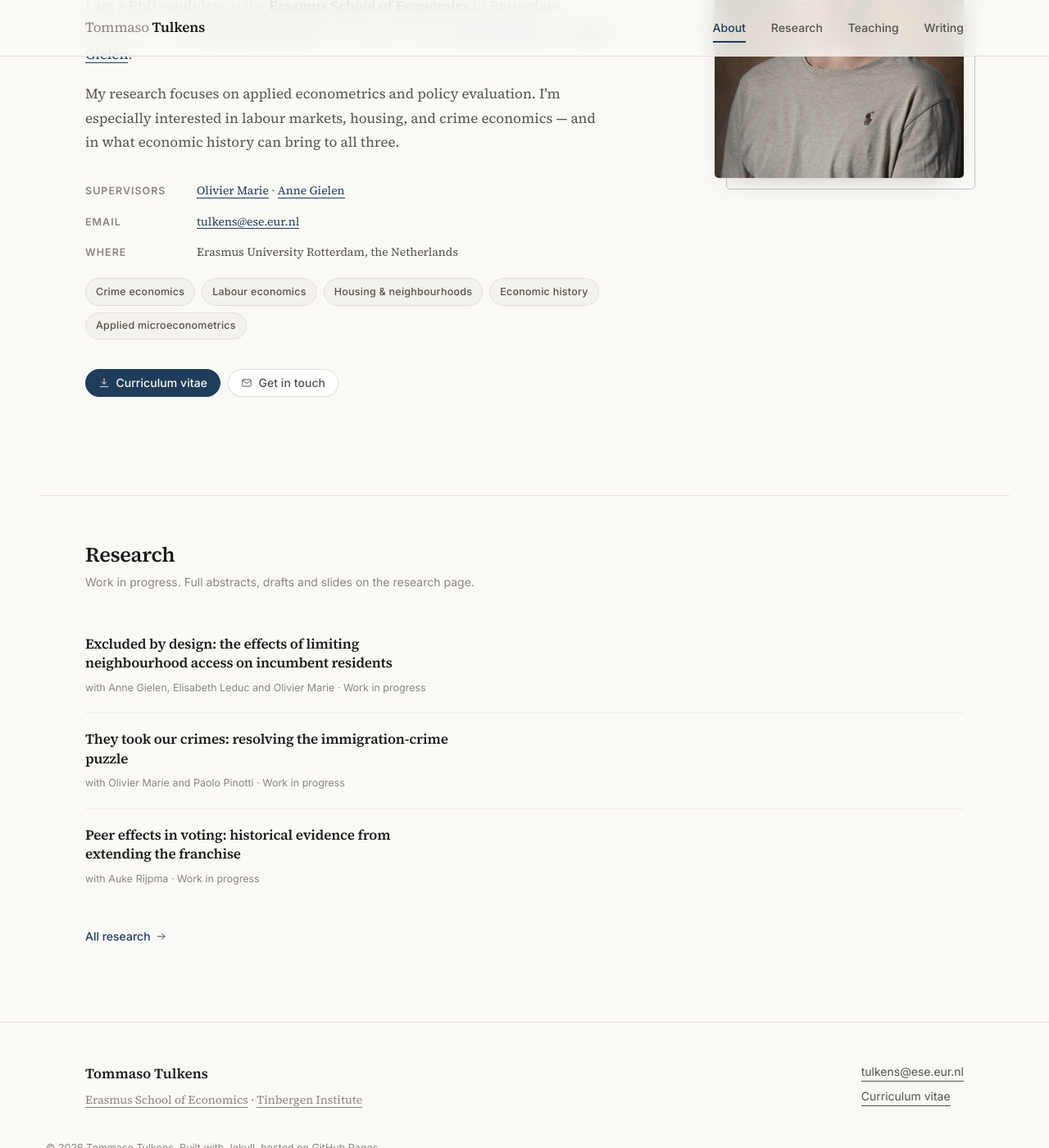
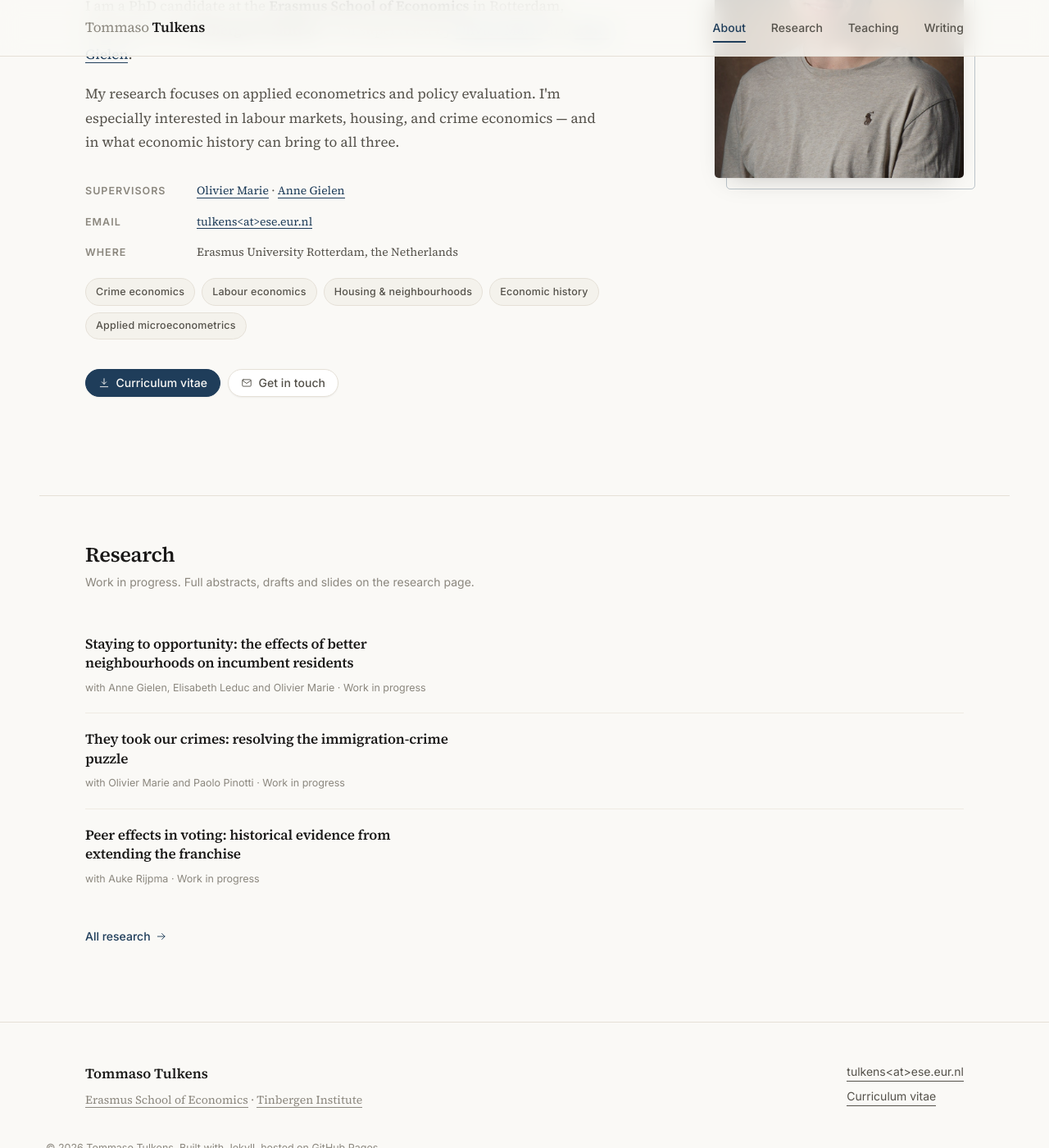
Before and after one commit to tommasotulkens/economics, a Jekyll site: the page built from index.html, in a window 1280 px wide and 1400 px high, scrolled down 328 px. Shown: the whole window at 82% size. Built offline with Jekyll 4.4.1, drawn with Linux system fonts in a browser that asks for light colours.

Commit message:
Rename first paper; show email as <at> to deter scrapers
The address is stored and displayed as tulkens<at>ese.eur.nl, so it never
appears whole in the HTML; site.js assembles the mailto link on click.

Co-Authored-By: Claude Opus 5.5 <noreply@anthropic.com>

```diff
--- a/_config.yml
+++ b/_config.yml
@@ -13,7 +13,9 @@ baseurl: "/economics"
 
 author:
   name: "Tommaso Tulkens"
-  email: "tulkens@ese.eur.nl"
+  # Written with <at> instead of @ so scrapers cannot harvest it from the
+  # site; assets/js/site.js puts the @ back when someone clicks the link.
+  email: "tulkens<at>ese.eur.nl"
 
 # Shown in the footer and on the homepage.
 affiliations:
--- a/_data/papers.yml
+++ b/_data/papers.yml
@@ -14,7 +14,7 @@
 #               "Draft available on request" chip instead of a dead link
 # ---------------------------------------------------------------------------
 
-- title: "Excluded by design: the effects of limiting neighbourhood access on incumbent residents"
+- title: "Staying to opportunity: the effects of better neighbourhoods on incumbent residents"
   coauthors: ["Anne Gielen", "Elisabeth Leduc", "Olivier Marie"]
   status: "Work in progress"
   year: 2026
--- a/_includes/footer.html
+++ b/_includes/footer.html
@@ -10,7 +10,7 @@
     </div>
 
     <nav class="footer__links" aria-label="Footer">
-      <a href="mailto:{{ site.author.email }}">{{ site.author.email }}</a>
+      <a href="#" data-mailto="{{ site.author.email | escape }}">{{ site.author.email | escape }}</a>
       <a href="{{ '/files/CV_tulkens.pdf' | relative_url }}">Curriculum vitae</a>
     </nav>
   </div>
--- a/assets/js/site.js
+++ b/assets/js/site.js
@@ -1,4 +1,5 @@
-/* Small, dependency-free behaviours: abstract folds, mobile nav, sticky rule. */
+/* Small, dependency-free behaviours: abstract folds, mobile nav, sticky rule,
+   email links. */
 (function () {
   "use strict";
 
@@ -53,6 +54,16 @@
     });
   }
 
+  /* --- Email links ------------------------------------------------------
+     The page only ever shows the address as name<at>domain, so it never sits
+     whole in the HTML for scrapers; the mailto is assembled on click.       */
+  document.querySelectorAll("[data-mailto]").forEach(function (link) {
+    link.addEventListener("click", function (e) {
+      e.preventDefault();
+      window.location.href = "mailto:" + link.getAttribute("data-mailto").replace("<at>", "@");
+    });
+  });
+
   /* --- Hairline under the masthead once the page scrolls ---------------- */
   var masthead = document.querySelector("[data-masthead]");
   if (masthead) {
--- a/index.html
+++ b/index.html
@@ -26,7 +26,7 @@ permalink: /
 
     <ul class="facts">
       <li><span class="facts__key">Supervisors</span><span class="facts__val">{% include person.html name="Olivier Marie" %} · {% include person.html name="Anne Gielen" %}</span></li>
-      <li><span class="facts__key">Email</span><span class="facts__val"><a href="mailto:{{ site.author.email }}">{{ site.author.email }}</a></span></li>
+      <li><span class="facts__key">Email</span><span class="facts__val"><a href="#" data-mailto="{{ site.author.email | escape }}">{{ site.author.email | escape }}</a></span></li>
       <li><span class="facts__key">Where</span><span class="facts__val">Erasmus University Rotterdam, the Netherlands</span></li>
     </ul>
 
@@ -42,7 +42,7 @@ permalink: /
       <a class="btn btn--primary" href="{{ '/files/CV_tulkens.pdf' | relative_url }}">
         {%- include icon.html name="download" -%}Curriculum vitae
       </a>
-      <a class="btn" href="mailto:{{ site.author.email }}">
+      <a class="btn" href="#" data-mailto="{{ site.author.email | escape }}">
         {%- include icon.html name="mail" -%}Get in touch
       </a>
     </div>
```
Also changed, not shown: teaching.md (+1 -1 lines), README.md.
